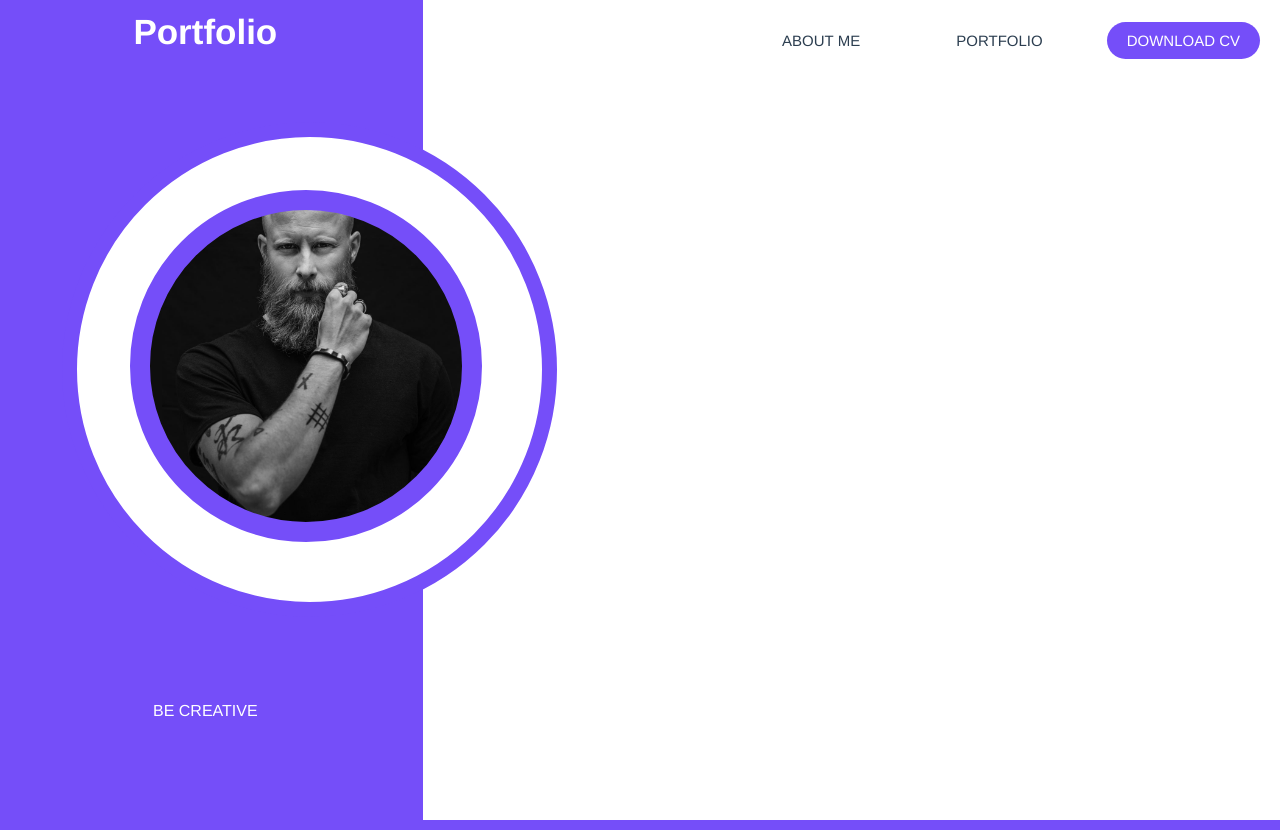
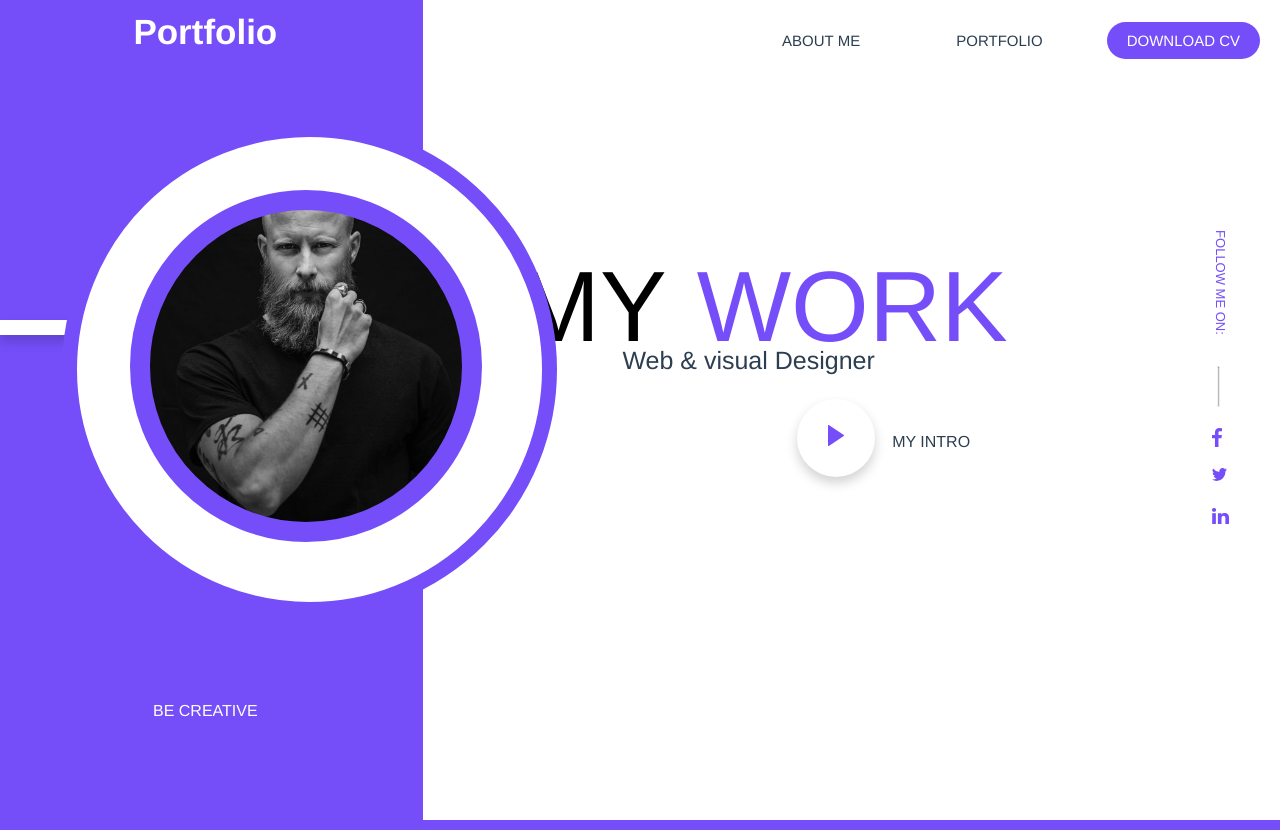
Before and after one commit to vidakabirii/webjar, a Vue app: page / in a window 1280 px wide. Built offline with nearby package versions, Linux system fonts and the light colour scheme.

Commit message:
animation text and social networks icons

```diff
--- a/src/views/Home.vue
+++ b/src/views/Home.vue
@@ -10,9 +10,46 @@
       </v-col>
       <v-col class="rightBox">
         <headerComp />
-
+        <v-row class="middleBox">
+          <v-col cols="10">
+            <v-row class="textWrapper">
+              <v-col cols="12">
+                <ul class="text">
+                  <li>M</li>
+                  <li>Y</li>
+                  <li>W</li>
+                  <li>O</li>
+                  <li>R</li>
+                  <li>K</li>
+                </ul>
+                <div class="line"></div>
+                <p>
+                  Web & visual Designer
+                </p>
+              </v-col>
+              <v-col>
+                <button>
+                  <img src="../assets/icons/play.svg" />
+                </button>
+                MY INTRO
+              </v-col>
+            </v-row>
+          </v-col>
+          <v-col class="verticalWrapper">
+            <p>
+              FOLLOW ME ON:
+            </p>
+            <hr style=" transform: rotate(90deg);" />
+            <div>
+              <img src="@/assets/icons/facebook.svg" />
+              <img src="@/assets/icons/twitter.svg" />
+              <img src="@/assets/icons/linkedin.svg" />
+            </div>
+          </v-col>
+        </v-row>
       </v-col>
     </v-row>
+
   </div>
 </template>
 
@@ -21,7 +58,7 @@ import headerComp from "@/components/main/header.vue";
 
 export default {
   name: "Home",
-  components: { headerComp},
+  components: { headerComp },
 };
 </script>
 
@@ -70,6 +107,93 @@ export default {
   background-color: $white;
   margin-bottom: 10px;
 
+  .middleBox {
+    .textWrapper {
+      margin-left: 10%;
+      margin-top: 22%;
+      p {
+        font-size: 25px;
+        margin-right: 25%;
+        margin-top: -3%;
+      }
+      .text {
+        display: flex;
+      }
+      .line {
+        position: absolute;
+        top: 320px;
+        left: 0;
+        width: 22vw;
+        height: 15px;
+        background: $white;
+        box-shadow: 0 6px 12px rgb(0 0 0 / 18%);
+        -webkit-animation: stretch-data-v-fae5bece 3s forwards;
+        animation: stretch-data-v-fae5bece 3s forwards;
+        -webkit-animation-iteration-count: 1;
+        animation-iteration-count: 1;
+        z-index: 2;
+      }
 
+      li {
+        list-style: none;
+        color: $mainColor;
+        font-size: 100px;
+        position: relative;
+        z-index: 3;
+        &:nth-child(1),
+        &:nth-child(2) {
+          color: black;
+        }
+        &:nth-child(2) {
+          margin-right: 30px;
+        }
+        &:nth-child(4) {
+          z-index: 1;
+        }
+      }
+
+      @keyframes stretch {
+        to {
+          left: 52vw;
+        }
+      }
+      button {
+        background-color: $white;
+        border: none;
+        box-shadow: 0 6px 12px rgb(0 0 0 / 18%);
+        border-radius: 100%;
+        height: 78px;
+        width: 78px;
+        margin: 0px 1vw 0 9vw;
+      }
+    }
+    .verticalWrapper {
+      p {
+        transform: rotate(90deg);
+        font-size: 13px;
+        color: $mainColor;
+        margin-top: 24vh;
+      }
+      hr {
+        transform: rotate(90deg);
+        width: 3vw;
+        margin-top: 12vh;
+        margin-left: 3vw;
+      }
+      div {
+        margin-right: 15px;
+        img {
+          position: absolute;
+          margin-top: 5vh;
+          &:nth-child(2) {
+            margin-top: 10vh;
+          }
+          &:nth-child(3) {
+            margin-top: 15vh;
+          }
+        }
+      }
+    }
+  }
 }
 </style>
```
